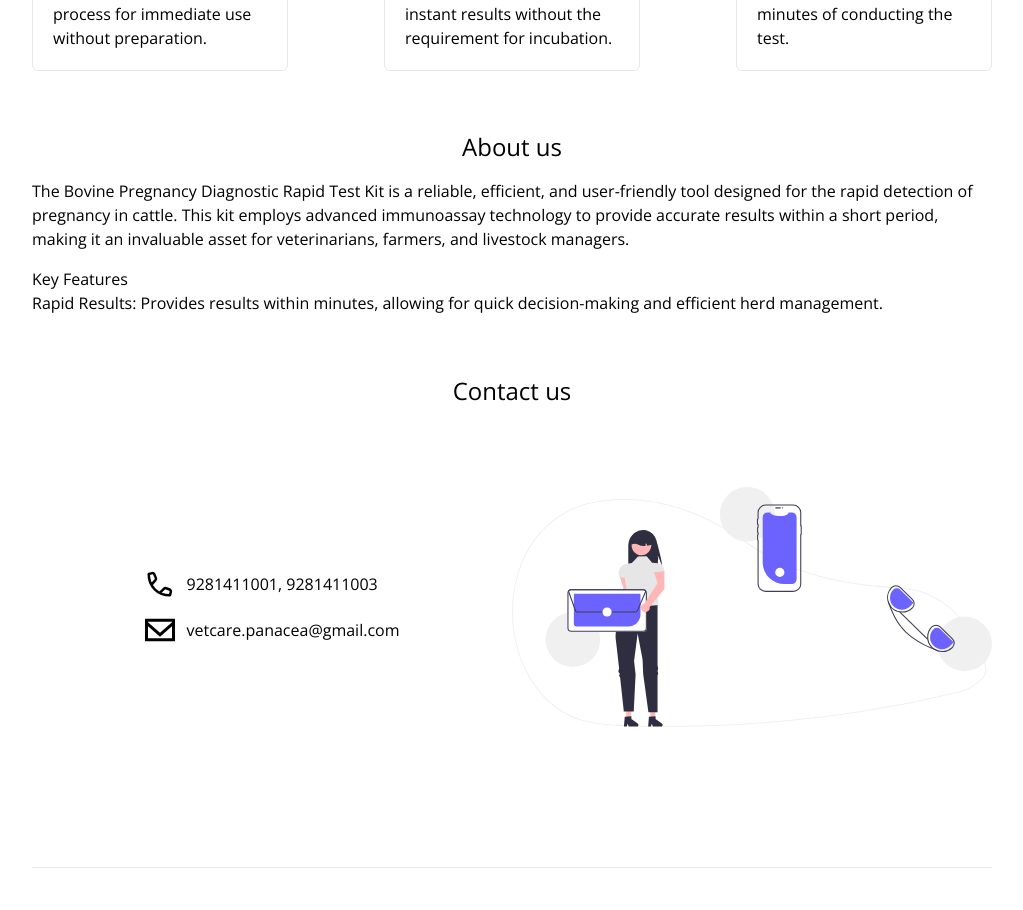
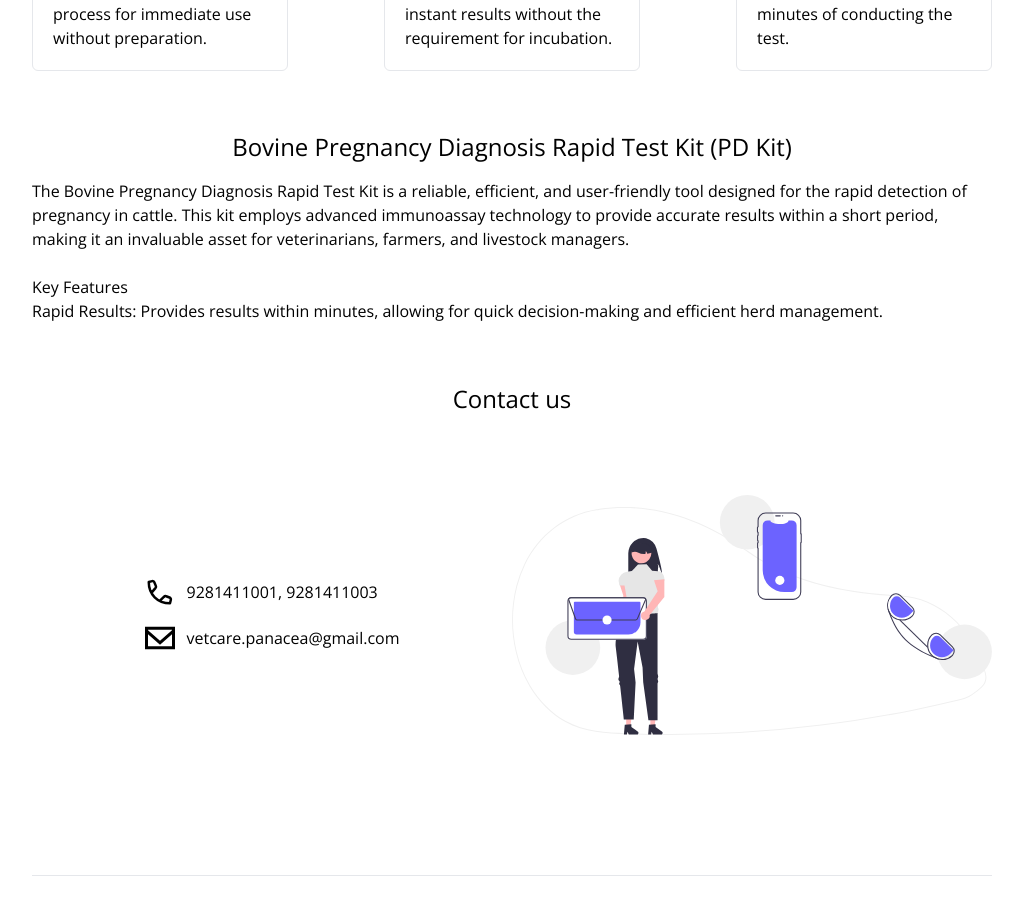
Before and after one commit to panacea-vetcare/bovine-pregnancy-kit, a Next.js app: page / in a window 1280 px wide. Shown: the part 960-1870 px from the top of the page, without its empty margins (128-1151 px from the left). Built offline with nearby package versions, Linux system fonts and the light colour scheme.

Commit message:
Update bovinepdkit.tsx

```diff
--- a/src/components/bovinepdkit.tsx
+++ b/src/components/bovinepdkit.tsx
@@ -1,23 +1,18 @@
-import Image from "next/image";
-import readyToUse from "public/ready-to-use.jpg";
-import kit from "public/kit.jpg";
-import checkmark from "public/checkmark.jpg";
-import Card from "@/components/card";
 
 export default function Bovinepdkit() {
   return (
     <>
       <p id="bovinepdkit"></p>
       <div className="container-spacing">
-        <p className="text-center text-2xl">About us</p>
+        <p className="text-center text-2xl">Bovine Pregnancy Diagnosis Rapid Test Kit (PD Kit)</p>
         <div className="mt-4">
-          The Bovine Pregnancy Diagnostic Rapid Test Kit is a reliable, efficient,
+          The Bovine Pregnancy Diagnosis Rapid Test Kit is a reliable, efficient,
           and user-friendly tool designed for the rapid detection of pregnancy in cattle.
           This kit employs advanced immunoassay technology to provide accurate results
           within a short period, making it an invaluable asset for veterinarians, farmers, and livestock managers.
         </div>
         <div className="mt-4">
-          <div>Key Features</div>
+          <div className="mt-6">Key Features</div>
           <div>Rapid Results: Provides results within minutes, allowing for quick decision-making and efficient herd management.</div>
         </div>
 
```
